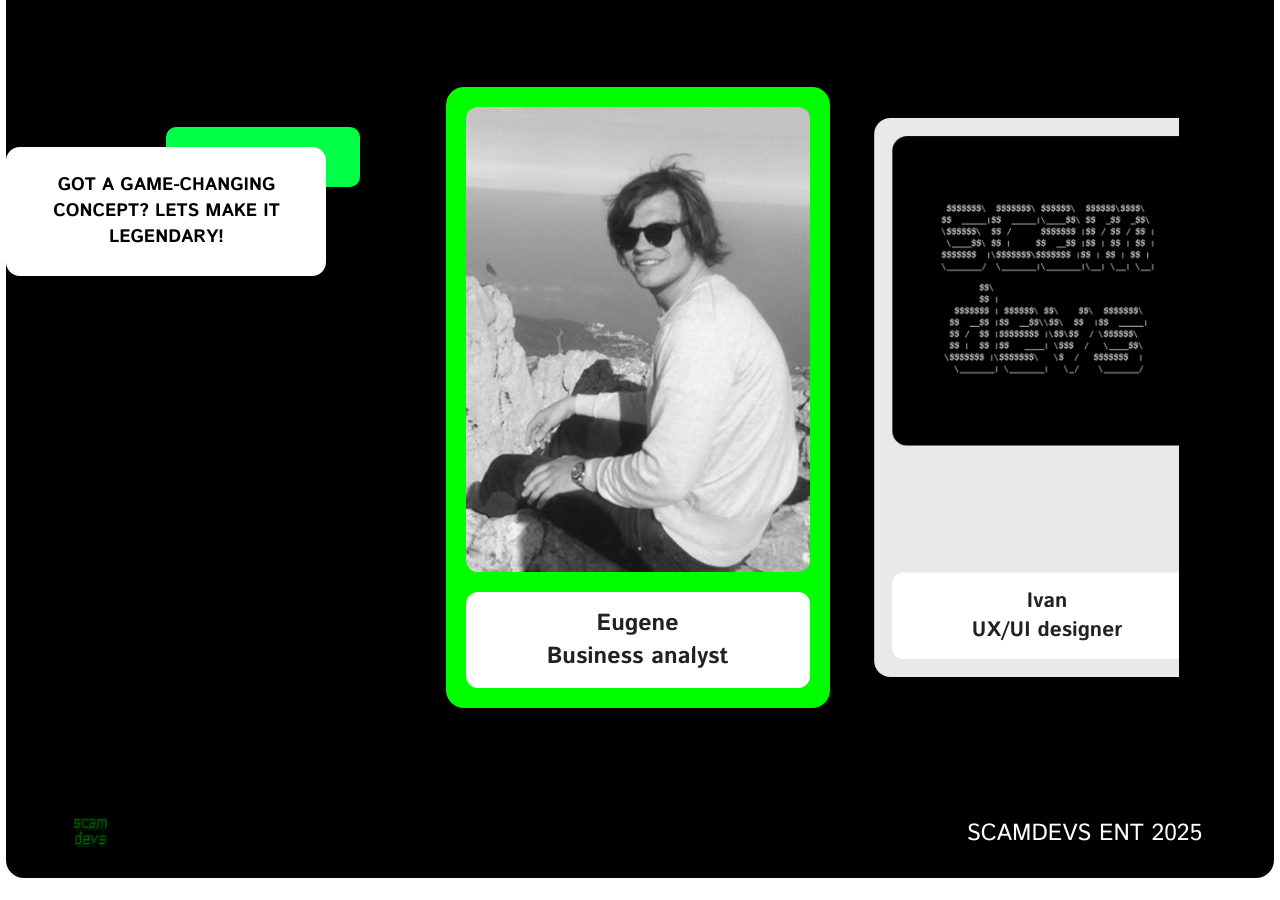
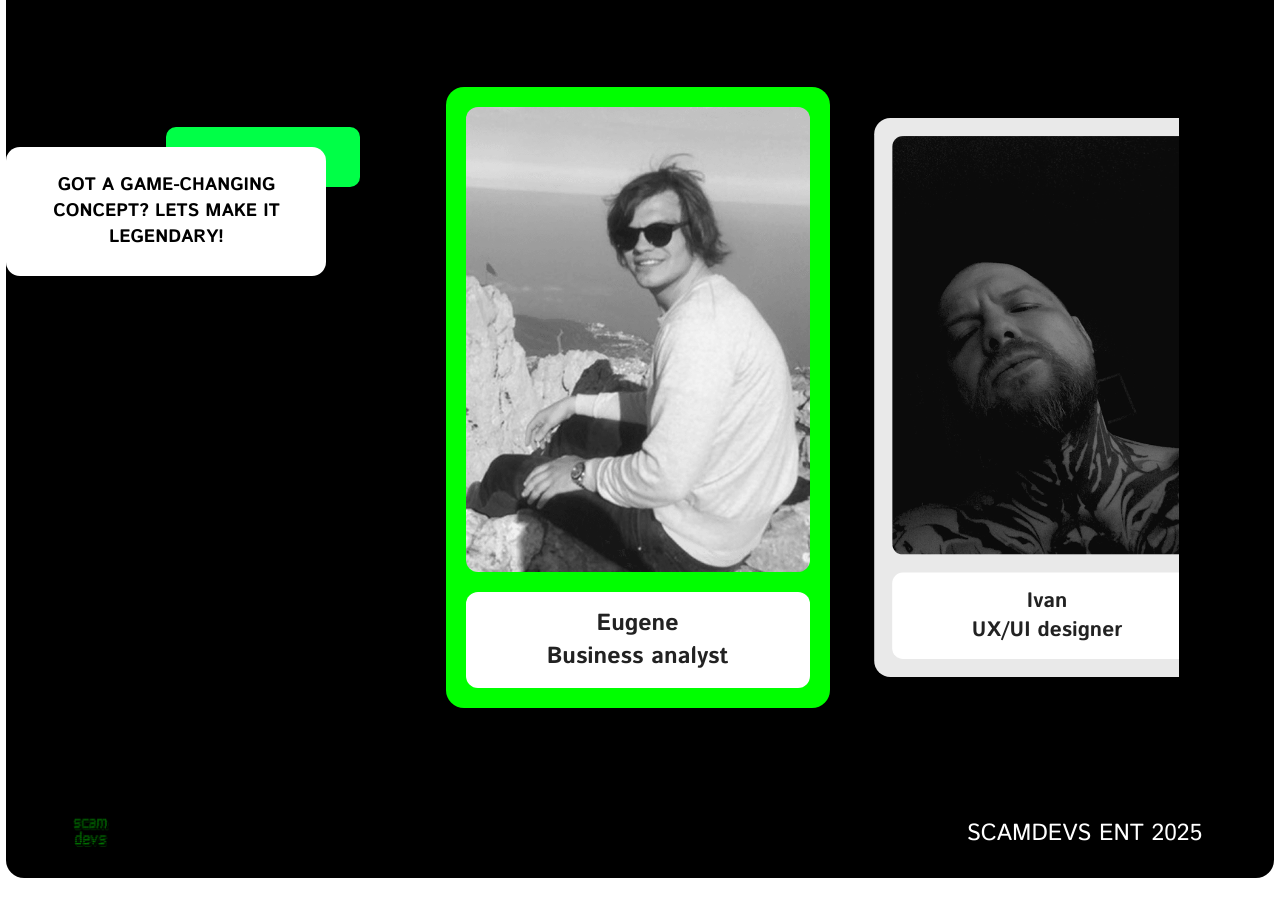
Before and after one commit to iRoman8614/ScamDevs, a Next.js app: page / in a window 1280 px wide. Shown: the part 7940-8840 px from the top of the page. Built offline with nearby package versions, Linux system fonts and the light colour scheme.

Commit message:
translation fixes 3

```diff
--- a/src/components/ui/SlickSlider/SlickSlider.jsx
+++ b/src/components/ui/SlickSlider/SlickSlider.jsx
@@ -18,7 +18,7 @@ const DesktopLeftLoopSwiper = () => {
     const slideData = [
         { id: 0, content: 'Активный 1', image: '/Anton.png', name: `${t("about.Anton")}`, role: "Product Manager"},
         { id: 1, content: 'Слайд 2', image: '/Eugene.png', name: `${t("about.Eugene")}`, role: "Business analyst"},
-        { id: 2, content: 'Слайд 3', image: '/nda.png', name:  `${t("about.Ivan")}`, role: "UX/UI designer"},
+        { id: 2, content: 'Слайд 3', image: '/Ivan.png', name:  `${t("about.Ivan")}`, role: "UX/UI designer"},
         { id: 3, content: 'Слайд 4', image: '/Nickolay.png', name: `${t("about.Nickolay")}` , role: "Product Manager"},
         { id: 4, content: 'Слайд 5', image: '/Roman.png', name: `${t("about.Roman")}`, role: "Full-stack developer"},
     ];
```
Also changed, not shown: public/Ivan.png (added).
